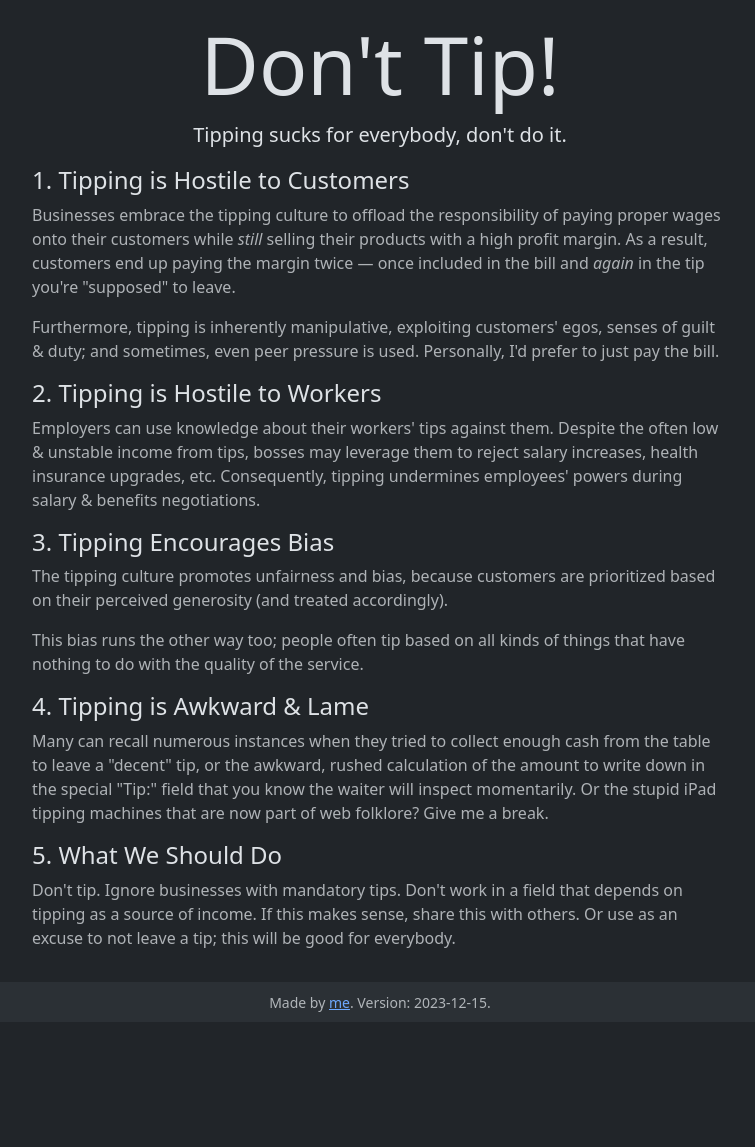
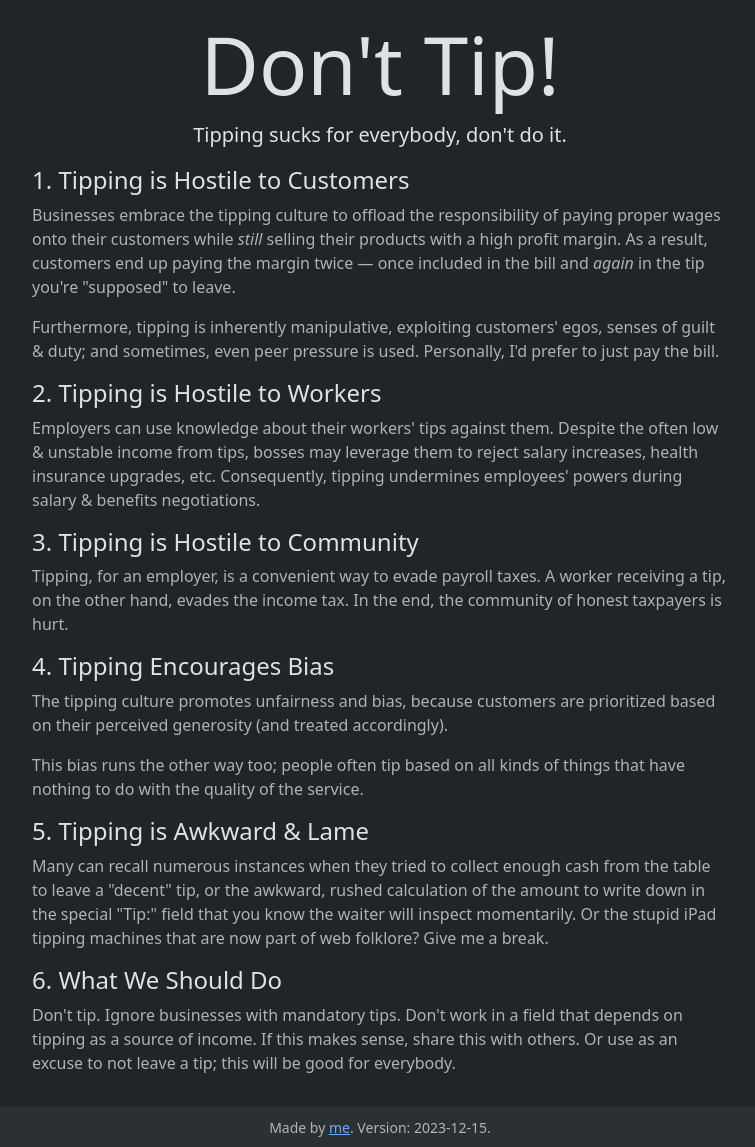
Before and after one commit to egor-tensin/fucktipp.ing, a Jekyll site: the page built from src/index.html, in a window 1280 px wide. Shown: the whole page, without its empty margins (260-1015 px from the left). Built offline with Jekyll 4.4.1, drawn with Linux system fonts in a browser that asks for light colours; before the commit the page ends 1022 px from its top, so only the background shows below that.

Commit message:
add a bit on the taxpayers

```diff
--- a/src/index.html
+++ b/src/index.html
@@ -25,6 +25,12 @@ points:
         etc.
         Consequently, tipping undermines employees' powers during salary &amp;
         benefits negotiations.
+  - title: Tipping is Hostile to Community
+    description:
+      - |
+        Tipping, for an employer, is a convenient way to evade payroll taxes.
+        A worker receiving a tip, on the other hand, evades the income tax.
+        In the end, the community of honest taxpayers is hurt.
   - title: Tipping Encourages Bias
     description:
       - |
```
